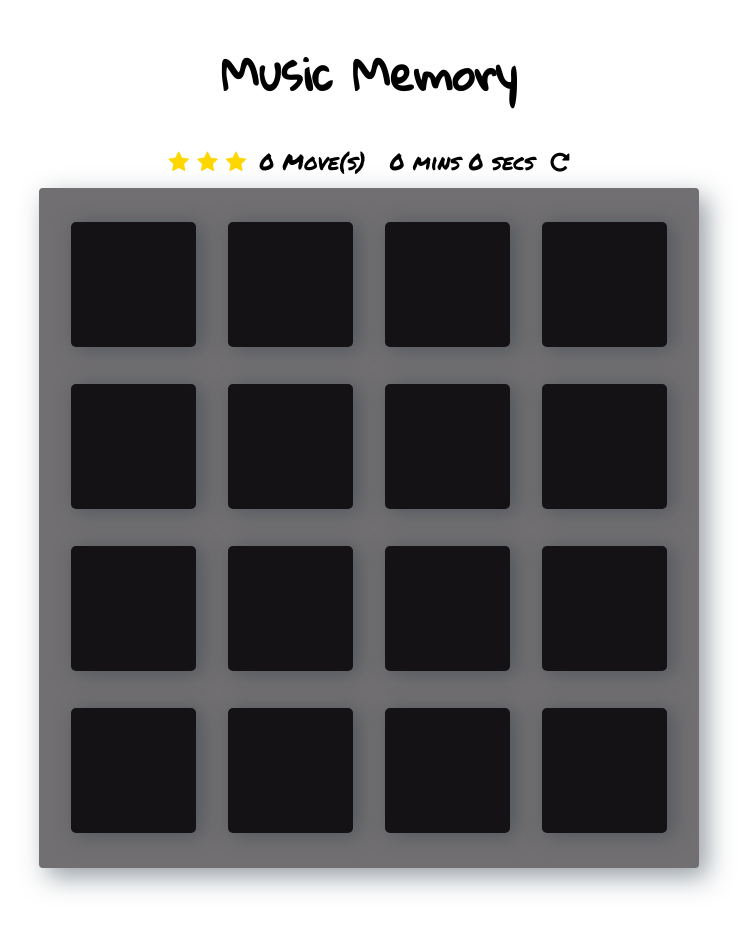
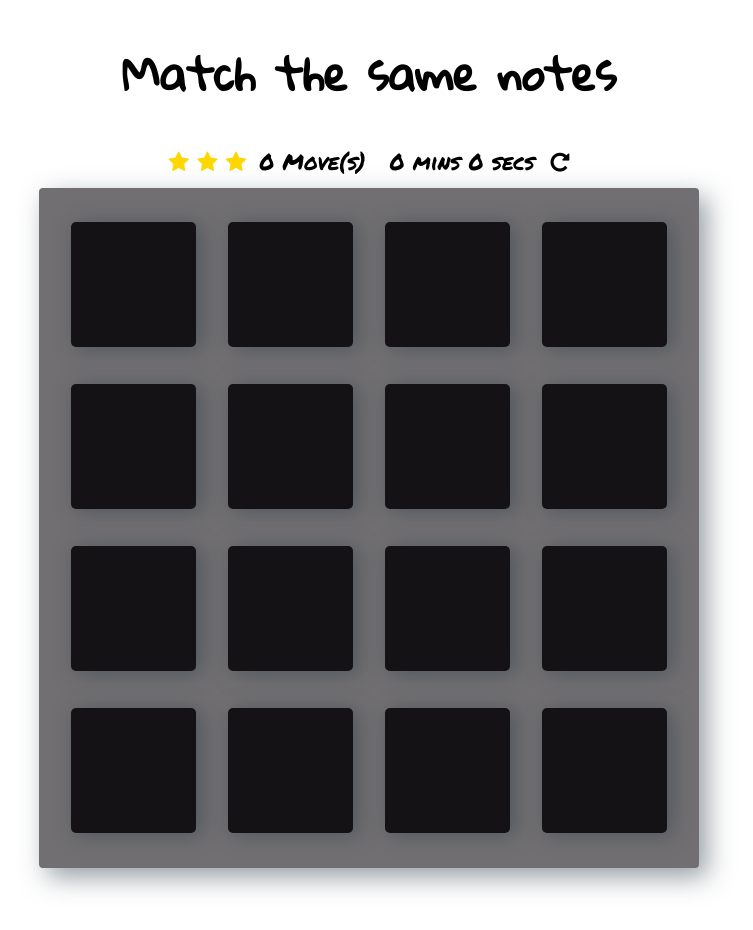
Before and after one commit to Ulzii-Orshikh/Ulzii-Orshikh.github.io, a website: page index.html in a window 1280 px wide. Shown: the whole page, without its empty margins (271-1024 px from the left). Drawn offline with nearby package versions, Linux system fonts and the light colour scheme; a web font is replaced by a local one.

Commit message:
Update index.html

```diff
--- a/index.html
+++ b/index.html
@@ -15,7 +15,7 @@
 
     <div class="container">
         <header>
-            <h1>Music Memory</h1>
+            <h1>Match the same notes</h1>
         </header>
 
         <section class="score-panel">
```
